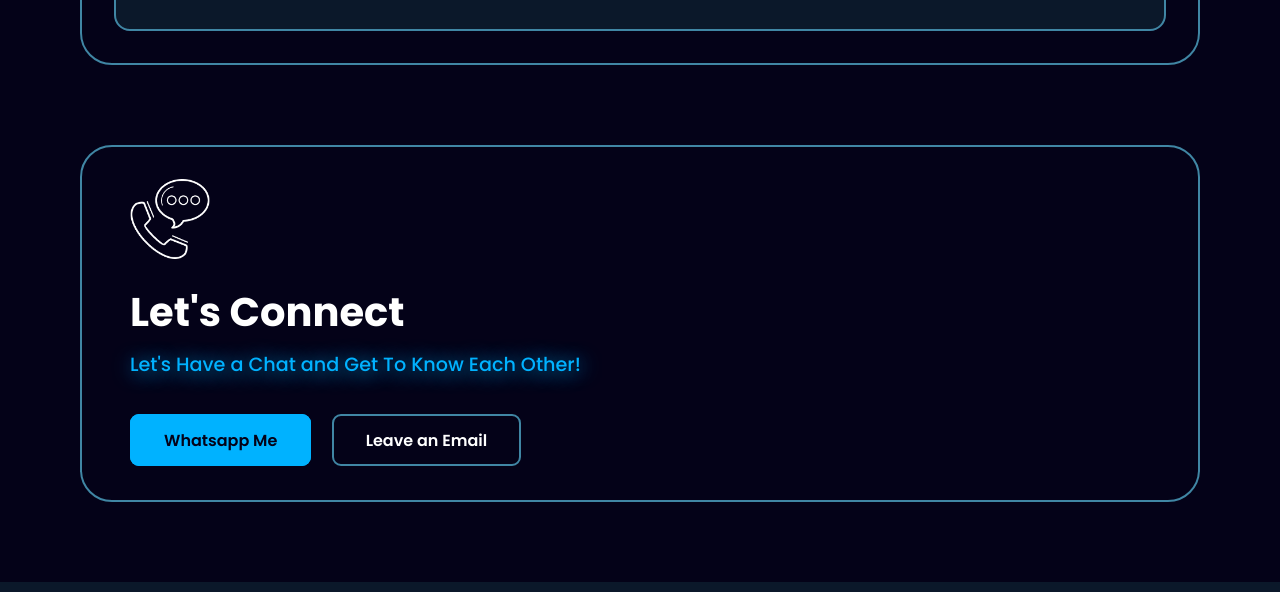
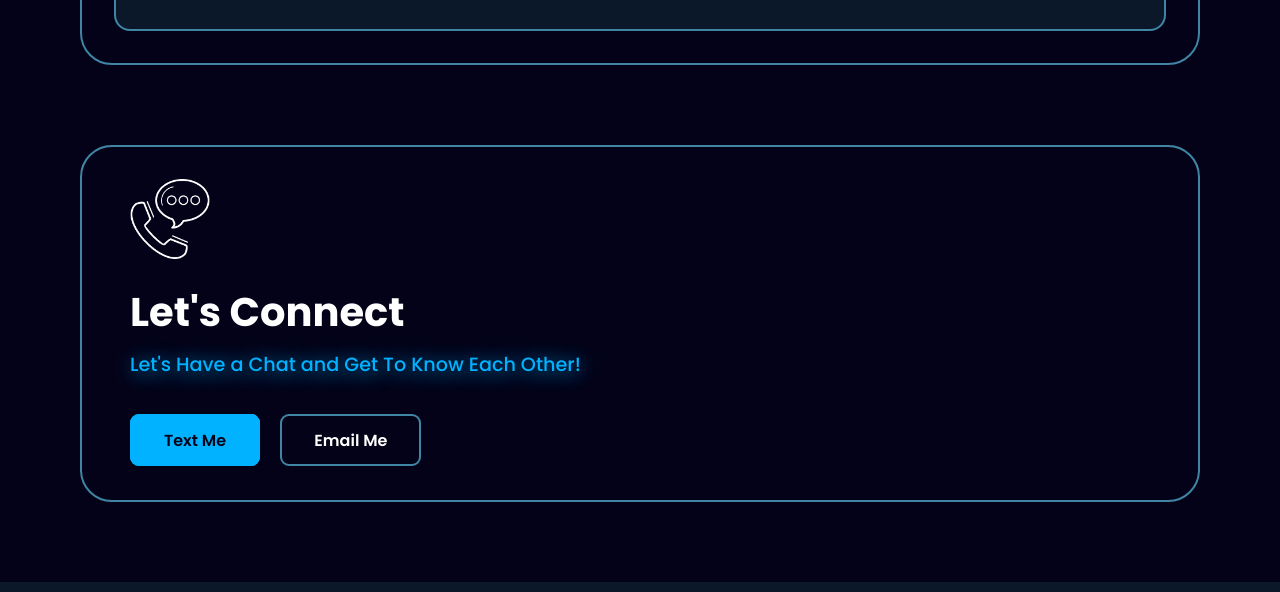
Before and after one commit to UzairTheCoder26/Portfolio-, a plain HTML site: page index.html in a window 1280 px wide. Shown: the part 3085-3677 px from the top of the page. Drawn offline with nearby package versions, Linux system fonts and the light colour scheme.

Commit message:
book a call section ke buttons chote kiye

```diff
--- a/index.html
+++ b/index.html
@@ -233,8 +233,8 @@ Book a Call Section
                 <p>Let's Have a Chat and Get To Know Each Other!</p>
 
                 <a href="https://wa.me/917006016700" target="_blank"
-                    class="cta filled-cta">Whatsapp Me</a>
-                <a href="mailto:hafizuxair26@gmail.com" target="_blank" class="cta">Leave an Email</a>
+                    class="cta filled-cta">Text Me</a>
+                <a href="mailto:hafizuxair26@gmail.com" target="_blank" class="cta">Email Me</a>
             </div>
         </section>
 
```
